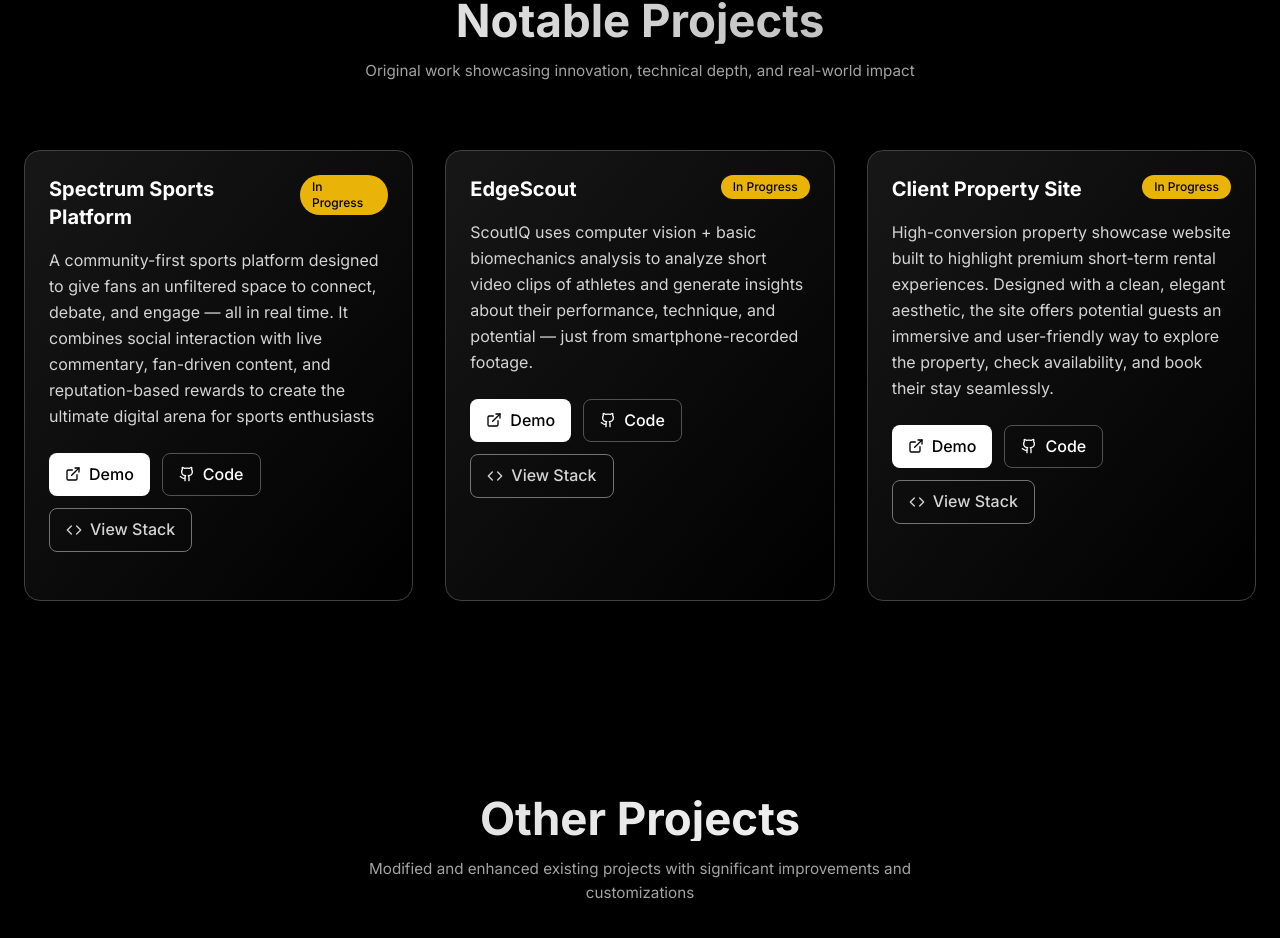
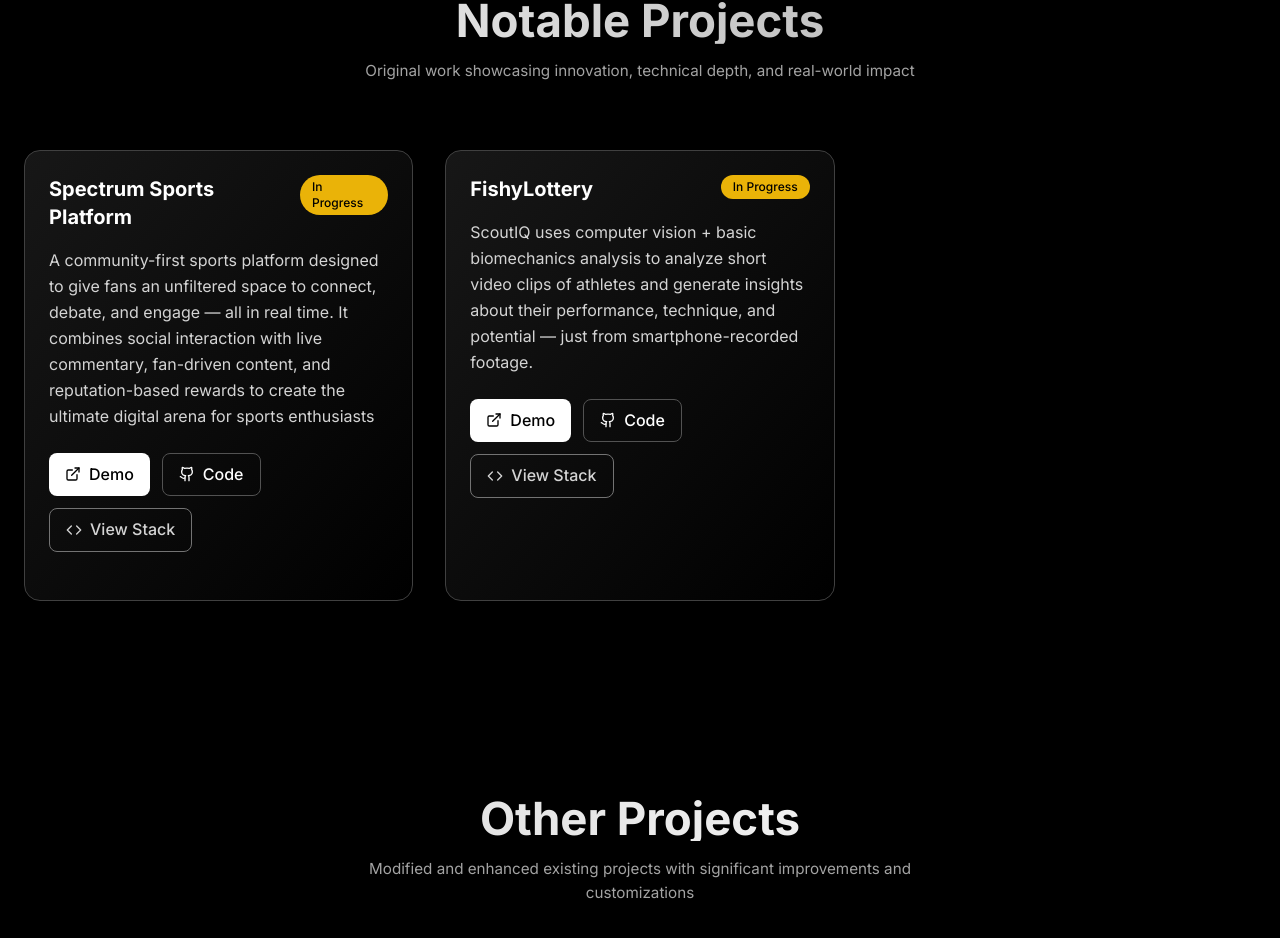
Before and after one commit to AkhilV30/PortfolioSite, a React (Vite) app: page / in a window 1280 px wide. Shown: the part 1500-2438 px from the top of the page. Built offline with nearby package versions, Linux system fonts and the light colour scheme.

Commit message:
Making changes

```diff
--- a/src/components/NotableProjects.tsx
+++ b/src/components/NotableProjects.tsx
@@ -22,7 +22,7 @@ const NotableProjects = ({ isDark }: NotableProjectsProps) => {
       codeUrl: "#"
     },
     {
-      title: "EdgeScout",
+      title: "FishyLottery",
       description: "ScoutIQ uses computer vision + basic biomechanics analysis to analyze short video clips of athletes and generate insights about their performance, technique, and potential — just from smartphone-recorded footage.",
       status: "In Progress",
       statusColor: "bg-yellow-500 text-black",
@@ -30,15 +30,7 @@ const NotableProjects = ({ isDark }: NotableProjectsProps) => {
       demoUrl: "#",
       codeUrl: "#"
     },
-    {
-      title: "Client Property Site",
-      description: "High-conversion property showcase website built to highlight premium short-term rental experiences. Designed with a clean, elegant aesthetic, the site offers potential guests an immersive and user-friendly way to explore the property, check availability, and book their stay seamlessly.",
-      status: "In Progress",
-      statusColor: "bg-yellow-500 text-black",
-      techStack: ["React", "Node.js", "MongoDB", "WebRTC", "Docker"],
-      demoUrl: "#",
-      codeUrl: "#"
-    }
+
   ];
 
   return (
```
Also changed, not shown: 2 other files (tests, documents, lock files or other folders).
